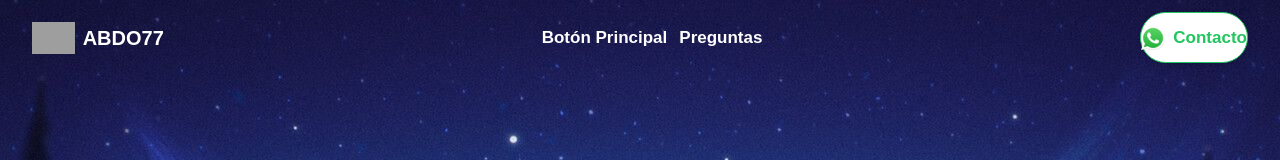
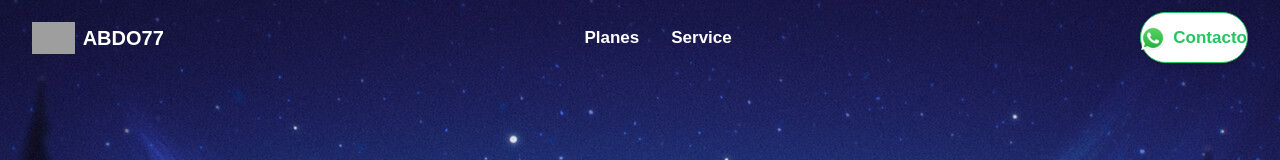
Before and after one commit to JoseAngel4258/AbdoWebsite, a React (Vite) app: page / in a window 1280 px wide. Shown: the top 160 px of the page. Built offline with nearby package versions, Linux system fonts and the light colour scheme; grey boxes are pictures that could not be loaded; a web font is replaced by a local one.

Commit message:
ready el cambio de contenido

```diff
--- a/src/components/Navbar.jsx
+++ b/src/components/Navbar.jsx
@@ -1,8 +1,24 @@
-import React, { useState } from "react";
+import {useState} from "react";
 import { motion, AnimatePresence } from "framer-motion";
 
 const Navbar = () => {
   const [showDiv, setShowDiv] = useState(false);
+  const [showPlans, setShowPlans] = useState(false);
+  const [showService, setShowServices] = useState(false);
+
+  const showInfoPlans = () => {
+    setShowPlans(true)
+  }
+  const hideInfoPlans = () => {
+    setShowPlans(false)
+  }
+
+  const showInfoService = () => {
+    setShowServices(true)
+  }
+  const hideInfoService = () => {
+    setShowServices(false)
+  }
 
   const toggleDiv = () => {
     setShowDiv(!showDiv);
@@ -26,7 +42,6 @@ const Navbar = () => {
         onMouseLeave={toggleDiv}
       >
         <span className="relative peer">
-          Botón Principal
           <AnimatePresence>
             {showDiv && (
               <motion.div
@@ -34,27 +49,42 @@ const Navbar = () => {
                 animate={{ opacity: 1, y: 0 }}
                 exit={{ opacity: 0, y: -60, transition: { duration: 0.2 } }}
                 transition={{ duration: 0.5 }}
-                className="bg-white h-[80vh] fixed top-0 left-0 right-0 -z-10"
+                className="bg-white min-h-[20vh] max-h-full fixed top-0 left-0 right-0 -z-10"
               >
-                <button className="block hover:bg-gray-200 bg-gray-950">
-                  Opción 1
-                </button>
-                <button className="block hover:bg-gray-200 bg-gray-950">
-                  Opción 2
-                </button>
-                <button className="block hover:bg-gray-200 bg-gray-950">
-                  Opción 3
-                </button>
               </motion.div>
             )}
           </AnimatePresence>
         </span>
-        <a
-          href="#question"
-          className="hover:text-black transition-colors duration-500"
-        >
-          Preguntas
-        </a>
+        <ul className="flex relative">
+          <li className="px-4 hover:text-black"
+            onMouseEnter={showInfoPlans}
+            onMouseLeave={hideInfoPlans}>Planes
+
+            {
+              showPlans && (
+                <div className=""
+              >
+                {/* Contenido personalizado que deseas mostrar */}
+                <p>Plan 1</p>
+                <p>Plan 2</p>
+                <p>Plan 3</p>
+              </div>
+              )}
+
+          </li>
+
+          <li className="px-4 hover:text-black"
+            onMouseEnter={showInfoService}
+            onMouseLeave={hideInfoService}>Service
+            {
+              showService && <div className=""
+              >
+                {/* Contenido personalizado que deseas mostrar */}
+                <p>Servicio 1</p>
+                <p>Servicio 2</p>
+                <p>Servicio 3</p>
+              </div>}</li>
+        </ul>
       </div>
       <div className="flex space-x-4">
         <button className="flex items-center space-x-2 bg-white border border-green-500 hover:bg-green-500 text-green-500 hover:px-6 py-3 rounded-full font-semibold shadow-md transition duration-500">
```
